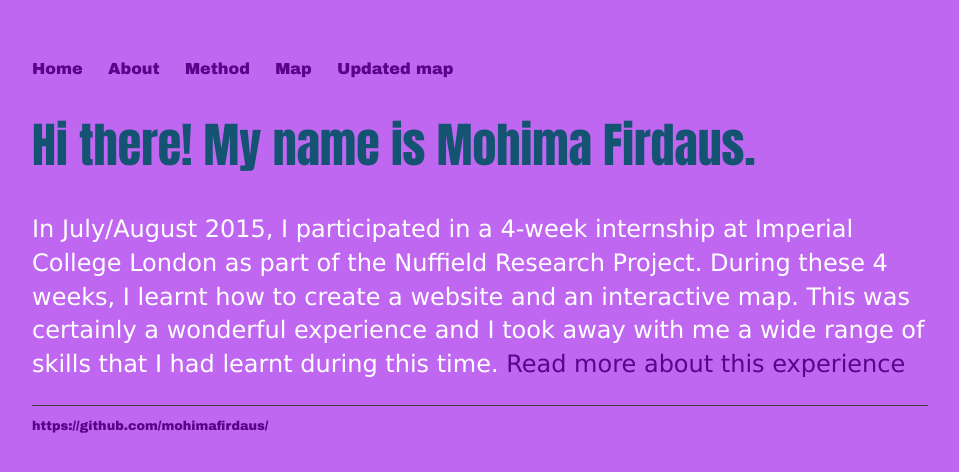
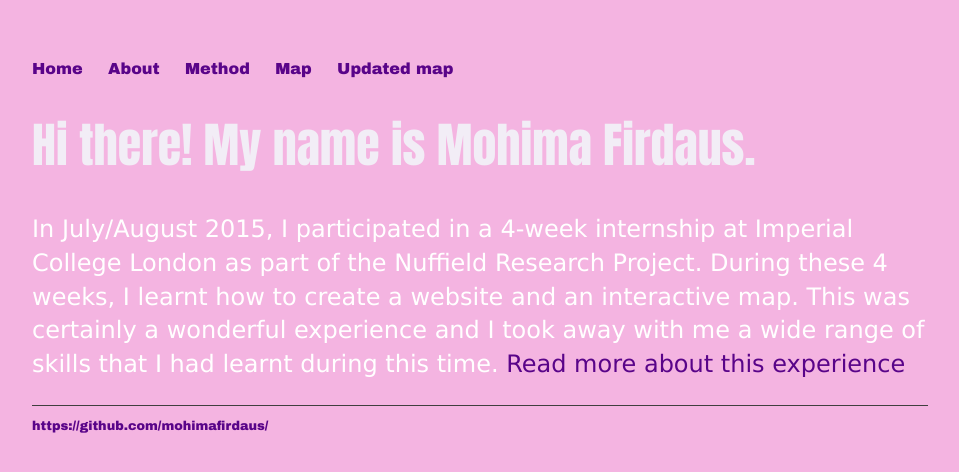
Before and after one commit to mohimafirdaus/mohimafirdaus.github.io, a Jekyll site: the page built from index.html, in a window 1280 px wide. Shown: the top 472 px of the page, without its empty margins (160-1119 px from the left). Built offline with Jekyll 4.4.1, drawn with Linux system fonts in a browser that asks for light colours.

Commit message:
Update main.css

```diff
--- a/css/main.css
+++ b/css/main.css
@@ -1,7 +1,7 @@
 body {
     margin: 60px auto;
     width: 70%;
-    background-color: #c067f2;
+    background-color: #f4b4e1;
 }
 nav ul, footer ul {
     font-family:'Arial black';
@@ -25,7 +25,7 @@ a:hover {
 h1 {
     font-size: 3em;
     font-family:'Impact';
-    color: #155372;
+    color: #f2edf6;
 }
 
 p {
@@ -36,8 +36,8 @@ p {
     text-decoration:bold;
 }
 h2 {
-    font-family:'Georgia';
-    color: #335ba1;
+    font-family:'Impact';
+    color: #f2edf6;
     text-decoration: bold;
 }
 footer {
```
